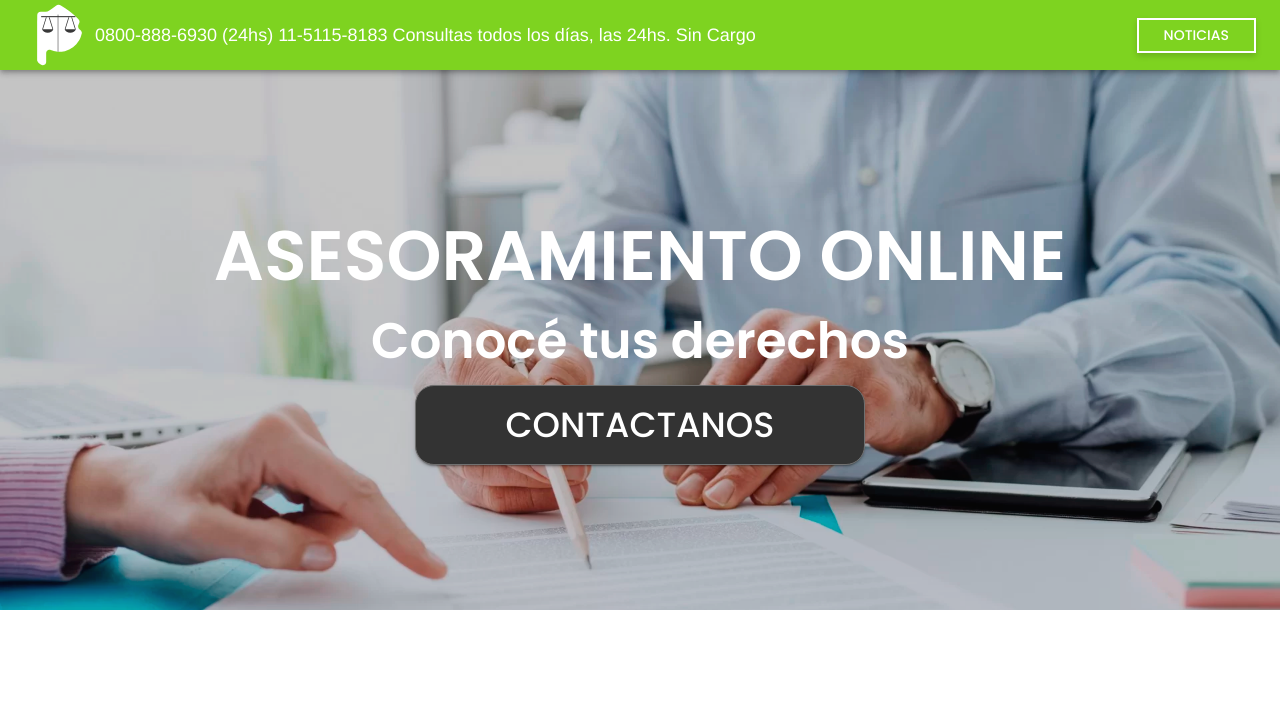
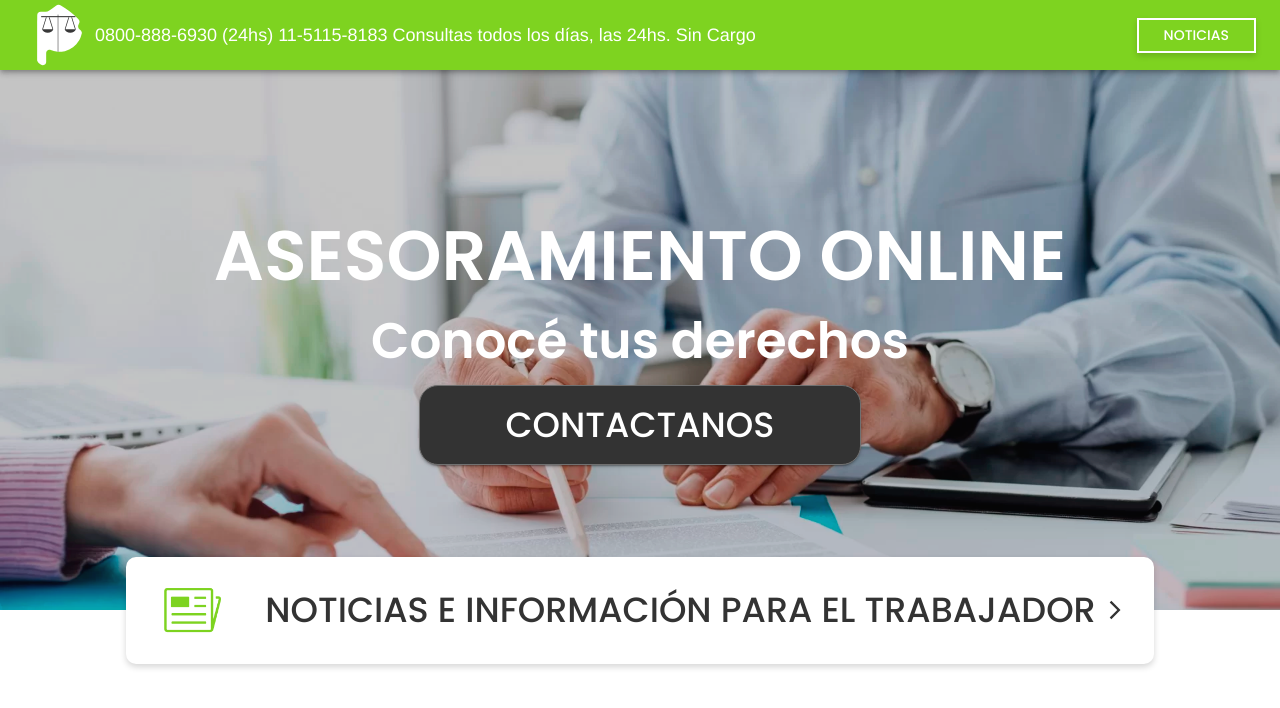
Before and after one commit to roperrott/abogados-landing, a React (Create React App) app: page / in a window 1280 px wide. Shown: the top 708 px of the page. Built offline with nearby package versions, Linux system fonts and the light colour scheme.

Commit message:
news button added

```diff
--- a/package.json
+++ b/package.json
@@ -7,6 +7,7 @@
     "@emotion/styled": "^11.6.0",
     "@material-ui/core": "^4.12.3",
     "@material-ui/styles": "^4.11.4",
+    "@mui/icons-material": "^5.2.5",
     "@mui/material": "^5.2.5",
     "@testing-library/jest-dom": "^5.16.1",
     "@testing-library/react": "^12.1.2",
--- a/src/components/Banner/index.css
+++ b/src/components/Banner/index.css
@@ -29,5 +29,11 @@
     align-items: center;
     justify-content: space-between;
     height: 250px;
+}
 
+.news-icon{
+    width: 71px;
+    height: 69px;
+    filter: invert(86%) sepia(69%) saturate(2575%) hue-rotate(28deg) brightness(88%) contrast(86%);
+    margin-right: 32px;
 }
--- a/src/components/Banner/index.js
+++ b/src/components/Banner/index.js
@@ -1,4 +1,6 @@
 import { Box, Typography, Button } from '@mui/material';
+import news from './../../assets/newsIcon.png';
+import ArrowForwardIosIcon from '@mui/icons-material/ArrowForwardIos';
 import './index.css';
 
 
@@ -13,11 +15,20 @@ export function Banner() {
                     <Typography variant='h2' color='primary'>
                         Conocé tus derechos
                     </Typography>
-                    <Button color='secondary' variant='contained' size='large'>
+                    <Button color='secondary' variant='contained' size='medium'>
                         CONTACTANOS
                     </Button>
                 </Box>
-
+                <Button
+                    variant='contained'
+                    size='large'
+                    color='primary'
+                    sx={{ zIndex: 2, position:'absolute', bottom: -53.5 }}
+                    startIcon={<img src={news} className='news-icon'/>}
+                    endIcon={<ArrowForwardIosIcon fontSize='inherit'/>}
+                >
+                    NOTICIAS E INFORMACIÓN PARA EL TRABAJADOR
+                </Button>
             </Box>
         </Box>
 
--- a/src/config/mui/MuiTheme.js
+++ b/src/config/mui/MuiTheme.js
@@ -9,6 +9,9 @@ export const Theme = createTheme({
     secondary: {
       main: '#333333',
       contrastText: '#FFFFFF',
+    },
+    success: {
+      main: '#7ED320',
     },
     background: {
       paper: '#7ED320',
@@ -33,10 +36,18 @@ export const Theme = createTheme({
         contained: {
           borderRadius: '19px',
           border: '1px solid #707070',
+          '&.MuiButton-containedSizeMedium': {
+            height: '80px',
+            padding: '0px 86px',
+            fontSize: '35px'
+          },
           '&.MuiButton-containedSizeLarge': {
-              height: '80px',
-              width: '450px',
-              fontSize: '35px'
+            height: '107px',
+            padding: '0px 32px',
+            fontSize: '35px',
+            borderRadius: '10px',
+            boxShadow: '0px 3px 6px #00000029',
+            border: 'none',
           }
         }
       }
```
Also changed, not shown: src/assets/newsIcon.png (added), 1 other file (tests, documents, lock files or other folders). Lines whose indentation alone changed are shown as unchanged.
